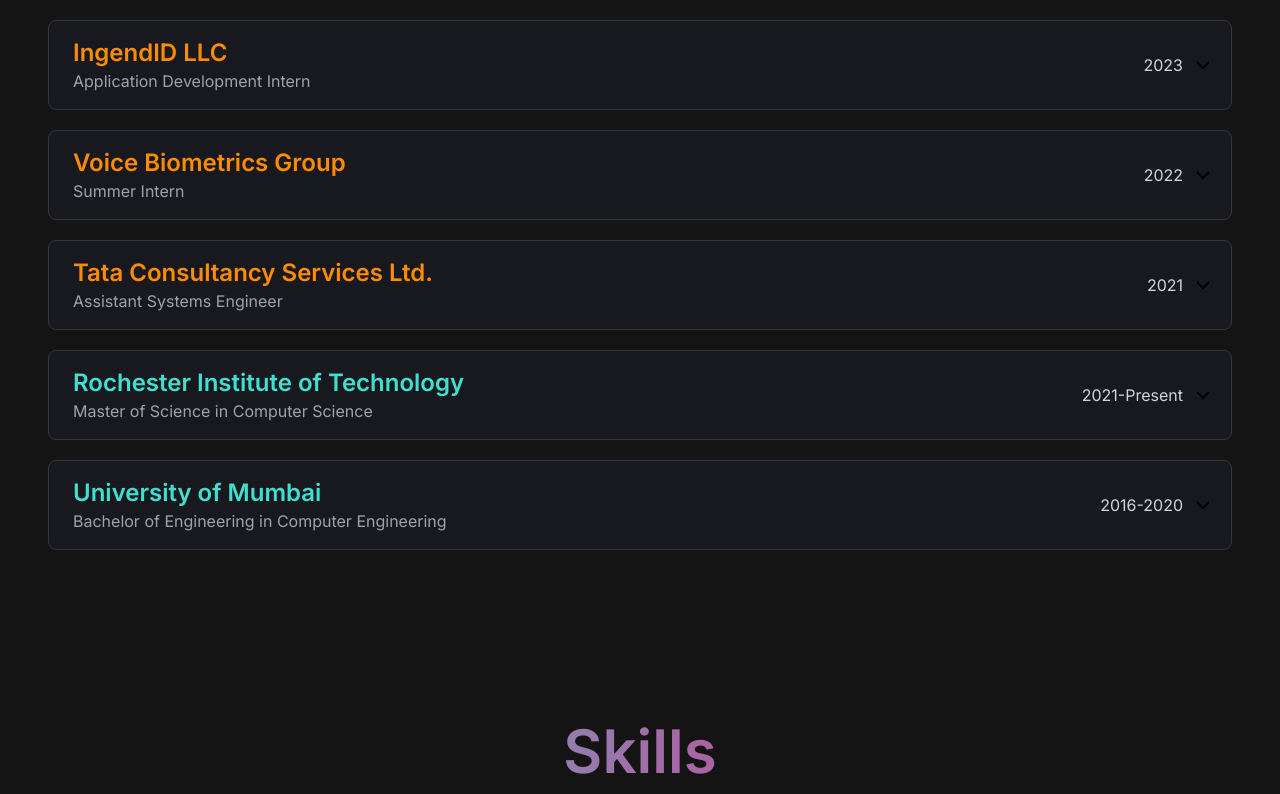
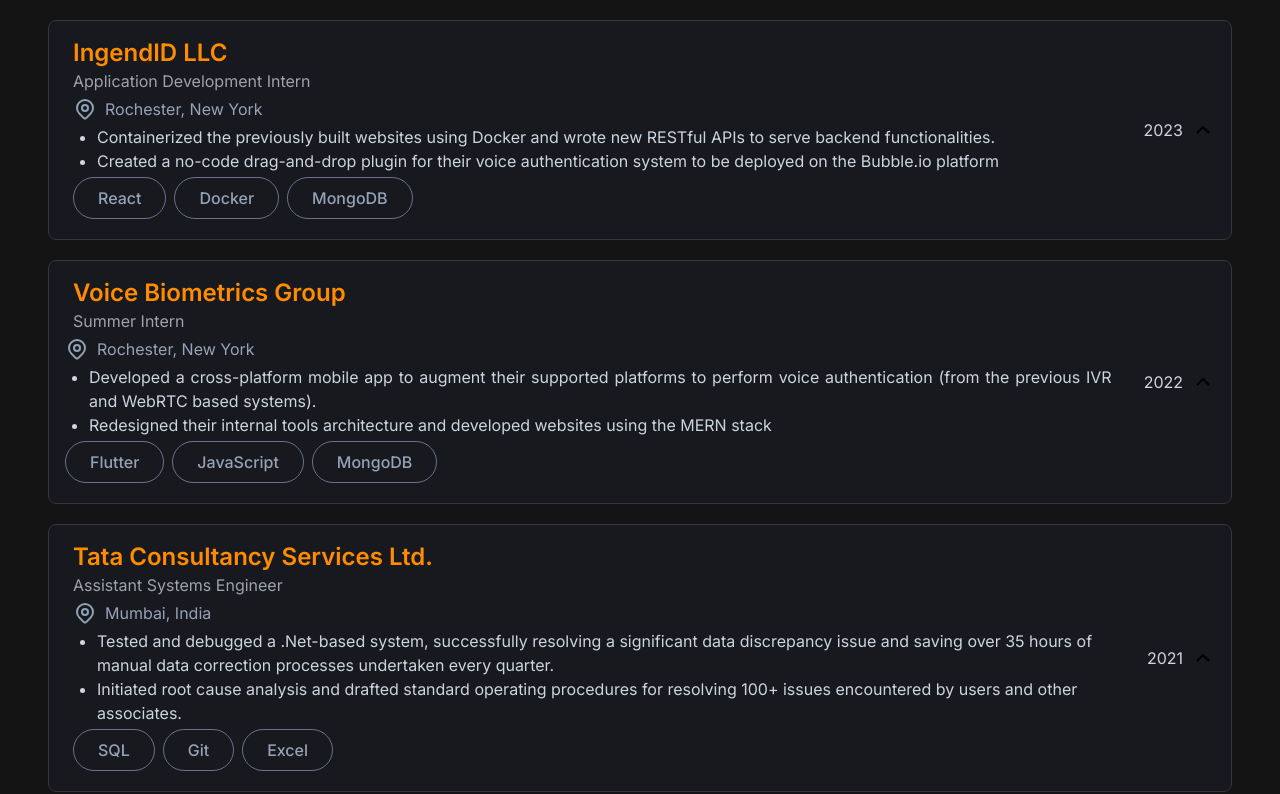
Before and after one commit to AbhijayNair/abhijaynair.github.io, a Next.js app: page / in a window 1280 px wide. Shown: the part 1197-1991 px from the top of the page. Built offline with nearby package versions, Linux system fonts and the light colour scheme.

Commit message:
changed pins

```diff
--- a/app/components/ExperienceSection.tsx
+++ b/app/components/ExperienceSection.tsx
@@ -9,9 +9,9 @@
 const ExperienceSection = () => {
   const [uMumVisible, setUMumVisible] = useState(false);
   const [ritVisible, setRitVisible] = useState(false);
-  const [tcsVisible, setTcsVisible] = useState(false);
-  const [vbgVisible, setVbgVisible] = useState(false);
-  const [ingenIdVisible, setIngenIdVisible] = useState(false);
+  const [tcsVisible, setTcsVisible] = useState(true);
+  const [vbgVisible, setVbgVisible] = useState(true);
+  const [ingenIdVisible, setIngenIdVisible] = useState(true);
 
   return (
     <section className="lg:py-20 py-10" id="experience">
--- a/app/components/experience_bullets/ingenid.tsx
+++ b/app/components/experience_bullets/ingenid.tsx
@@ -50,11 +50,17 @@
                   </li>
                 </ul>
               </div>
-              <div className="grid grid-cols-3 sm:grid-cols-12 space-x-1 space-y-1 w-fit">
-                <div className="text-slate-400 col-span-4 place-self-center border border-slate-500 rounded-3xl w-fit py-2 px-4 text-center font-medium hover:bg-secondary hover:text-white">React</div>
-                <div className="text-slate-400 col-span-4 place-self-center border border-slate-500 rounded-3xl w-fit py-2 px-4 text-center font-medium hover:bg-middle hover:text-black">Docker</div>
-                <div className="text-slate-400 col-span-4 place-self-center border border-slate-500 rounded-3xl w-fit py-2 px-4 text-center font-medium hover:bg-primary hover:text-black">MongoDB</div>
-              </div>
+              <ul className="flex flex-row justify-between w-fit space-x-2">
+                <li className="text-slate-400 col-span-4 border border-slate-500 rounded-3xl w-fit hover:bg-secondary hover:text-white">
+                  <div className="py-2 px-6 text-center font-medium">React</div>
+                </li>
+                <li className="text-slate-400 col-span-4 border border-slate-500 rounded-3xl w-fit hover:bg-middle hover:text-black">
+                  <div className="py-2 px-6 text-center font-medium">Docker</div>
+                </li>
+                <li className="text-slate-400 col-span-4 border border-slate-500 rounded-3xl w-fit font-medium hover:bg-primary hover:text-black">
+                  <div className="py-2 px-6 text-center font-medium">MongoDB</div>
+                </li>
+              </ul>
             </div>
           )}
         </div>
--- a/app/components/experience_bullets/tcs.tsx
+++ b/app/components/experience_bullets/tcs.tsx
@@ -52,11 +52,17 @@
                   </li>
                 </ul>
               </div>
-              <div className="grid grid-cols-3 sm:grid-cols-12 space-x-1 space-y-1 w-fit">
-                <div className="text-slate-400 col-span-4 place-self-center border border-slate-500 rounded-3xl w-fit py-2 px-4 text-center font-medium hover:bg-secondary hover:text-white">SQL</div>
-                <div className="text-slate-400 col-span-4 place-self-center border border-slate-500 rounded-3xl w-fit py-2 px-4 text-center font-medium hover:bg-middle hover:text-black">Git</div>
-                <div className="text-slate-400 col-span-4 place-self-center border border-slate-500 rounded-3xl w-fit py-2 px-4 text-center font-medium hover:bg-primary hover:text-black">Excel</div>
-              </div>
+              <ul className="flex flex-row justify-between w-fit space-x-2">
+                <li className="text-slate-400 col-span-4 border border-slate-500 rounded-3xl w-fit hover:bg-secondary hover:text-white">
+                  <div className="py-2 px-6 text-center font-medium">SQL</div>
+                </li>
+                <li className="text-slate-400 col-span-4 border border-slate-500 rounded-3xl w-fit hover:bg-middle hover:text-black">
+                  <div className="py-2 px-6 text-center font-medium">Git</div>
+                </li>
+                <li className="text-slate-400 col-span-4 border border-slate-500 rounded-3xl w-fit font-medium hover:bg-primary hover:text-black">
+                  <div className="py-2 px-6 text-center font-medium">Excel</div>
+                </li>
+              </ul>
             </div>
           )}
         </div>
--- a/app/components/experience_bullets/vbg.tsx
+++ b/app/components/experience_bullets/vbg.tsx
@@ -48,17 +48,17 @@
                   </li>
                 </ul>
               </div>
-              <div className="grid grid-cols-3 sm:grid-cols-12 space-x-1 space-y-1 w-fit">
-                <div className="text-slate-400 col-span-4 place-self-center border border-slate-500 rounded-3xl w-fit py-2 px-6 text-center font-medium hover:bg-secondary hover:text-white">
-                  Flutter
-                </div>
-                <div className="text-slate-400 col-span-4 place-self-center border border-slate-500 rounded-3xl w-fit py-2 px-4 text-center font-medium hover:bg-middle hover:text-black">
-                  JavaScript
-                </div>
-                <div className="text-slate-400 col-span-4 place-self-center border border-slate-500 rounded-3xl w-fit py-2 px-4 text-center font-medium hover:bg-primary hover:text-black">
-                  MongoDB
-                </div>
-              </div>
+              <ul className="flex flex-row justify-between w-fit space-x-2">
+                <li className="text-slate-400 col-span-4 border border-slate-500 rounded-3xl w-fit hover:bg-secondary hover:text-white">
+                  <div className="py-2 px-6 text-center font-medium">Flutter</div>
+                </li>
+                <li className="text-slate-400 col-span-4 border border-slate-500 rounded-3xl w-fit hover:bg-middle hover:text-black">
+                  <div className="py-2 px-6 text-center font-medium">JavaScript</div>
+                </li>
+                <li className="text-slate-400 col-span-4 border border-slate-500 rounded-3xl w-fit font-medium hover:bg-primary hover:text-black">
+                  <div className="py-2 px-6 text-center font-medium">MongoDB</div>
+                </li>
+              </ul>
             </div>
           )}
         </div>
```
